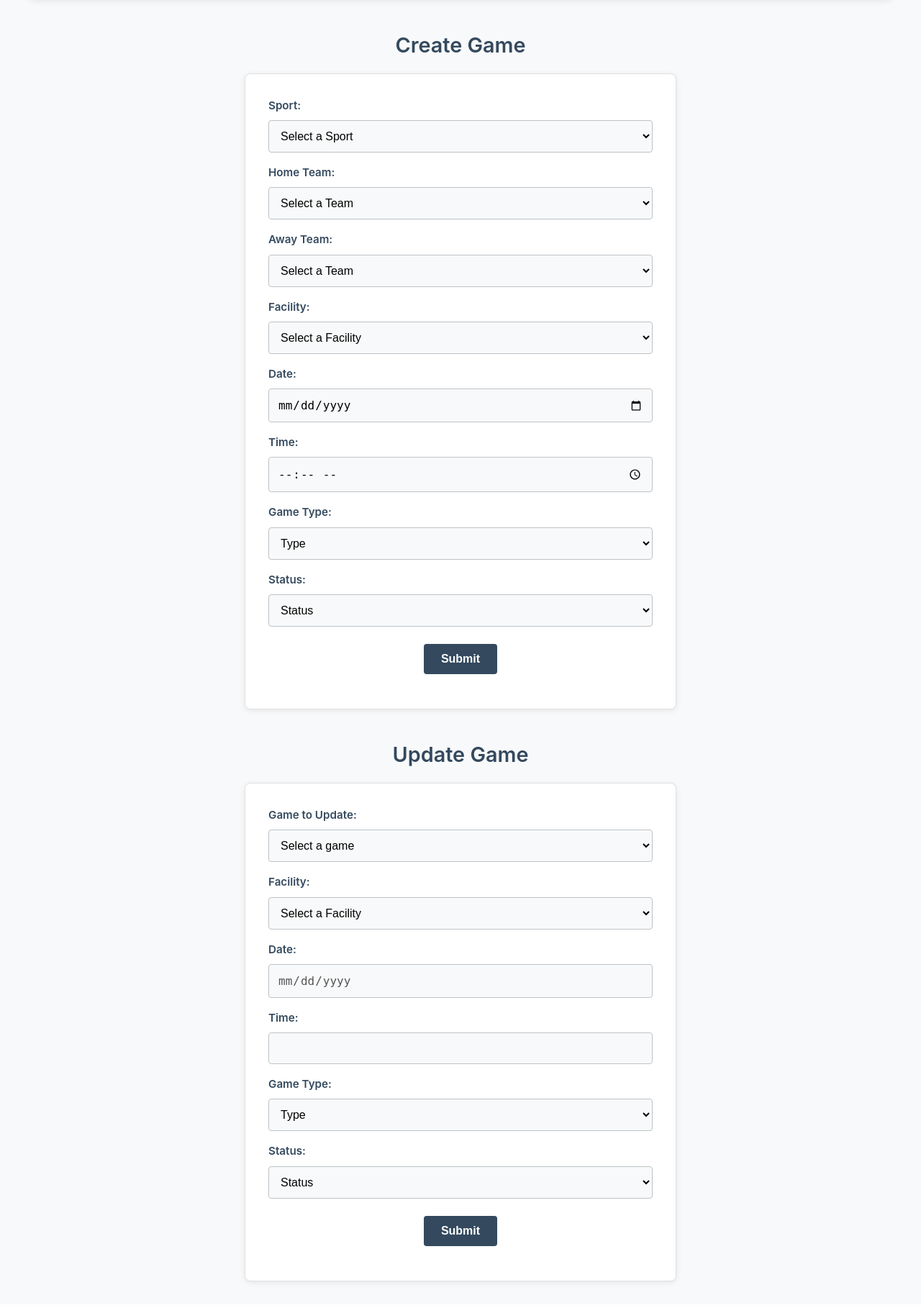
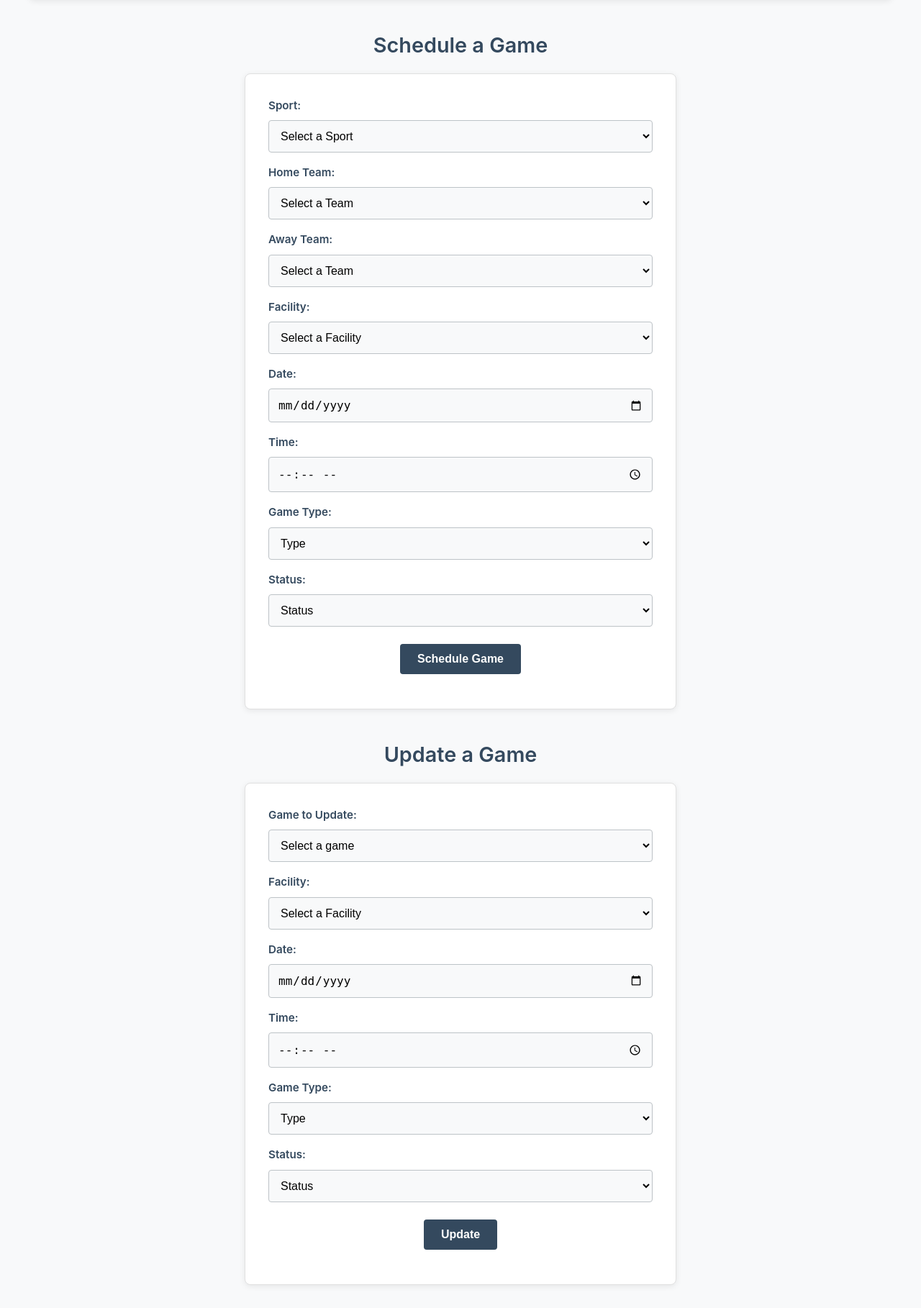
Before and after one commit to jhchen15/cs340_project, a Flask app: page /games in a window 1280 px wide. Shown: the part 308-2126 px from the top of the page at 72% size. Before the commit the page ends 2093 px from the top, so only its background shows below. Run offline with Flask 3, Linux system fonts and the light colour scheme; data that the repository does not hold is empty; some libraries are stand-ins or nearby versions.

Commit message:
Implemented: Players CREATE Games CREATE Games UPDATE

```diff
--- a/app.py
+++ b/app.py
@@ -436,29 +436,6 @@ def games():
             dbConnection.close()
 
 
-@app.route("/games/teams", methods=["GET"])
-def games_fetch_teams():
-    try:
-        dbConnection = db.connectDB()
-        sportType = request.args.get("sportType")
-        homeTeamID = request.args.get("teamID")
-        query = ("SELECT t.teamID, s.name AS 'schoolName', t.varsityJv, t.academicYear "
-                 "FROM Teams as t JOIN Schools as s ON t.schoolID = s.schoolID "
-                 "WHERE t.sportType = %s")
-
-        teams_list = db.query(dbConnection, query, (sportType,)).fetchall()
-        return jsonify(teams_list)
-
-    except Exception as e:
-        print(f"Error executing queries: {e}")
-        return "An error occurred while executing the database queries.", 500
-
-    finally:
-        # Close the DB connection, if it exists
-        if "dbConnection" in locals() and dbConnection:
-            dbConnection.close()
-
-
 @app.route("/games/delete", methods=["POST"])
 def delete_game():
     try:
@@ -506,7 +483,7 @@ def create_game():
         # Call stored procedure to create a player
         query = "CALL sp_CreateGame(%s, %s, %s, %s, %s, %s, %s, @gameID)"
         cursor.execute(query, (homeTeamID, awayTeamID, facilityID,
-                                        gameDate, gameTime, gameType, status))
+                               gameDate, gameTime, gameType, status))
 
         # Retrieve and store new game ID
         cursor.execute("SELECT @gameID AS gameID")
@@ -526,6 +503,63 @@ def create_game():
 
     finally:
         # Close the DB connection
+        if "dbConnection" in locals() and dbConnection:
+            dbConnection.close()
+
+
+@app.route("/games/update", methods=["POST"])
+def update_game():
+    """
+    Updates a game with the provided information
+    """
+    try:
+        dbConnection = db.connectDB()
+        cursor = dbConnection.cursor()
+
+        # Retrieve updated game details
+        gameID = request.form["update_game_gameID"]
+        facilityID = request.form["update_game_facilityID"]
+        gameDate = request.form["update_game_gameDate"]
+        gameTime = request.form["update_game_gameTime"]
+        gameType = request.form["update_game_gameType"]
+        status = request.form["update_game_gameStatus"]
+
+        # Call update procedure
+        query = "CALL sp_UpdateGame(%s, %s, %s, %s, %s, %s)"
+        cursor.execute(query, (gameID, facilityID, gameDate, gameTime, gameType, status,))
+        dbConnection.commit()
+
+        print(f"Game successfully updated gameID = {gameID}")
+        return redirect(url_for("games", msg=f"update_ok"))
+
+    except Exception as e:
+        print(f"Error executing queries: {e}")
+        return redirect(url_for("games", error="update_unknown"))
+
+    finally:
+        if "dbConnection" in locals() and dbConnection:
+            dbConnection.close()
+
+
+@app.route("/games/teams", methods=["GET"])
+def games_fetch_teams():
+    try:
+        dbConnection = db.connectDB()
+        sportType = request.args.get("sportType")
+        homeTeamID = request.args.get("teamID")
+        query = ("SELECT t.teamID, s.name AS 'schoolName', t.varsityJv, t.academicYear "
+                 "FROM Teams as t JOIN Schools as s ON t.schoolID = s.schoolID "
+                 "WHERE t.sportType = %s")
+
+        teams_list = db.query(dbConnection, query, (sportType,)).fetchall()
+        return jsonify(teams_list)
+
+    except Exception as e:
+        print(f"Error executing queries: {e}")
+        return "An error occurred while executing the database queries.", 500
+
+    finally:
+        # Close the DB connection, if it exists
         if "dbConnection" in locals() and dbConnection:
             dbConnection.close()
 
--- a/templates/games.j2
+++ b/templates/games.j2
@@ -14,6 +14,11 @@
     Game added to the schedule!
     </div>
 {% endif %}
+{% if msg == 'update_ok' %}
+    <div class="success-message">
+    Game details updated.
+    </div>
+{% endif %}
 {% if err == 'delete_unknown' %}
     <div class="error-message">
     Something went wrong while deleting that game. Please refresh the page and try again.
@@ -22,6 +27,12 @@
 {% if err == 'create_unknown' %}
     <div class="error-message">
     Something went wrong while creating that game.
+    Please make sure home and away teams are correct, and the facility is not already in use on that game date.
+    </div>
+{% endif %}
+{% if err == 'update_unknown' %}
+    <div class="error-message">
+    Something went wrong while updating that game.
     Please make sure home and away teams are correct, and the facility is not already in use on that game date.
     </div>
 {% endif %}
@@ -66,7 +77,7 @@
 </table>
 
 {# CREATE form #}
-<h2>Create Game</h2>
+<h2>Schedule a Game</h2>
 <form class="cuForm" id="create_game_form" action="/games/create" method="POST">
 
     {# Sport selection #}
@@ -132,12 +143,12 @@
         <option value="forfeited">Forfeited</option>
     </select>
 
-    <input type="submit">
+    <input type="submit" value="Schedule Game">
 </form>
 
 {# UPDATE form #}
-<h2>Update Game</h2>
-<form class="cuForm" id="update_game_form">
+<h2>Update a Game</h2>
+<form class="cuForm" id="update_game_form" action="/games/update" method="POST">
 
     {# Game to update #}
     <label for="update_game_gameID">Game to Update: </label>
@@ -170,11 +181,11 @@
 
     {# Update game date #}
     <label for="update_game_gameDate">Date: </label>
-    <input disabled type="date" name="update_game_gameDate" id="update_game_gameDate">
+    <input type="date" name="update_game_gameDate" id="update_game_gameDate">
 
     {# Update game time #}
     <label for="update_game_gameTime">Time: </label>
-    <input disabled ype="time" name="update_game_gameTime" id="update_game_gameTime">
+    <input type="time" name="update_game_gameTime" id="update_game_gameTime">
 
     {# Update game type #}
     <label for="update_game_gameType">Game Type: </label>
@@ -189,7 +200,7 @@
 
     {# Update game status #}
     <label for="update_game_gameStatus">Status: </label>
-    <select name=update_game_gameStatus" id="update_game_gameStatus" required>
+    <select name="update_game_gameStatus" id="update_game_gameStatus" required>
         <option value="NULL" selected disabled>Status</option>
         <option value="scheduled">Scheduled</option>
         <option value="in progress">In Progress</option>
@@ -199,7 +210,7 @@
         <option value="forfeited">Forfeited</option>
     </select>
 
-    <input type="submit">
+    <input type="submit" value="Update">
 </form>
 
 {% endblock %}
@@ -249,17 +260,47 @@
         if (!gameDetails || gameDetails.length === 0) {
             // Clear form
             updateFacility.value = "NULL";
-            updateDate.value = "NULL";
-            updateTime.value = "NULL";
+            updateDate.value = "";
+            updateTime.value = "";
             updateType.value = "NULL";
             updateStatus.value = "NULL";
+            return;
         }
 
-        if (gameDetails.facilityID !== undefined) {
-            console.log(`Populating facilityID with ID = ${gameDetails.facilityID}`);
-            updateFacility.value = gameDetails.facilityID;
-        }
+        if (gameDetails.facilityID !== undefined && gameDetails.facilityID !== null) {
+            const val = String(gameDetails.facilityID)
+            console.log(`Populating facilityID with ID = ${val}`);
+            updateFacility.value = val;
+            console.log("Facility after set:", updateFacility.value);
+        };
 
+        if (gameDetails.gameDate !== undefined && gameDetails.gameDate !== null) {
+            const val = String(gameDetails.gameDate)
+            console.log(`Populating gameDate with date = ${val}`);
+            updateDate.value = val;
+            console.log("Date after set:", updateDate.value);
+        };
+
+        if (gameDetails.gameTime !== undefined && gameDetails.gameTime !== null) {
+            const val = String(gameDetails.gameTime)
+            console.log(`Populating gameTime with time = ${val}`);
+            updateTime.value = val;
+            console.log("gameTime after set:", updateTime.value);
+        };
+
+        if (gameDetails.gameType !== undefined && gameDetails.gameType !== null) {
+            const val = String(gameDetails.gameType)
+            console.log(`Populating gameType with type = ${val}`);
+            updateType.value = val;
+            console.log("gameType after set:", updateType.value);
+        };
+
+        if (gameDetails.status !== undefined && gameDetails.status !== null) {
+            const val = String(gameDetails.status)
+            console.log(`Populating status = ${val}`);
+            updateStatus.value = val;
+            console.log("status after set:", updateStatus.value);
+        };
 
     }
 
@@ -293,17 +334,6 @@
         const gameID = updateGameSel.value;
         const url = `/games/details?gameID=${encodeURIComponent(gameID)}`;
 
-        updateFacility.disabled = true;
-        updateFacility.innerHTML = '<option>Loading...</option>';
-        updateDate.disabled = true;
-        updateDate.innerHTML = '<option>Loading...</option>';
-        updateTime.disabled = true;
-        updateTime.innerHTML = '<option>Loading...</option>';
-        updateType.disabled = true;
-        updateType.innerHTML = '<option>Loading...</option>';
-        updateStatus.disabled = true;
-        updateStatus.innerHTML = '<option>Loading...</option>';
-
         console.log('Retrieving update game details')
         try {
             const res = await fetch(url, {headers: {'Accept': 'application/json'}});
```
Also changed, not shown: PL.sql (+45 -0 lines).
